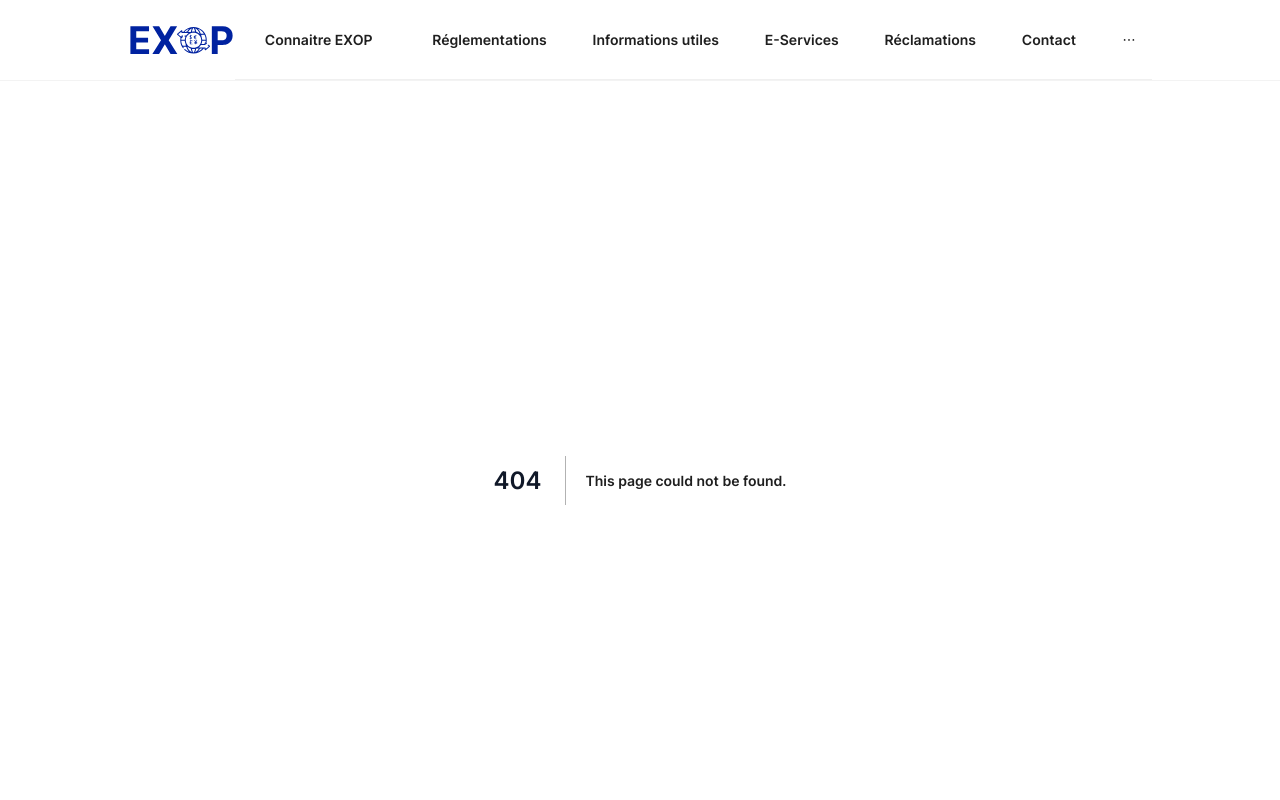
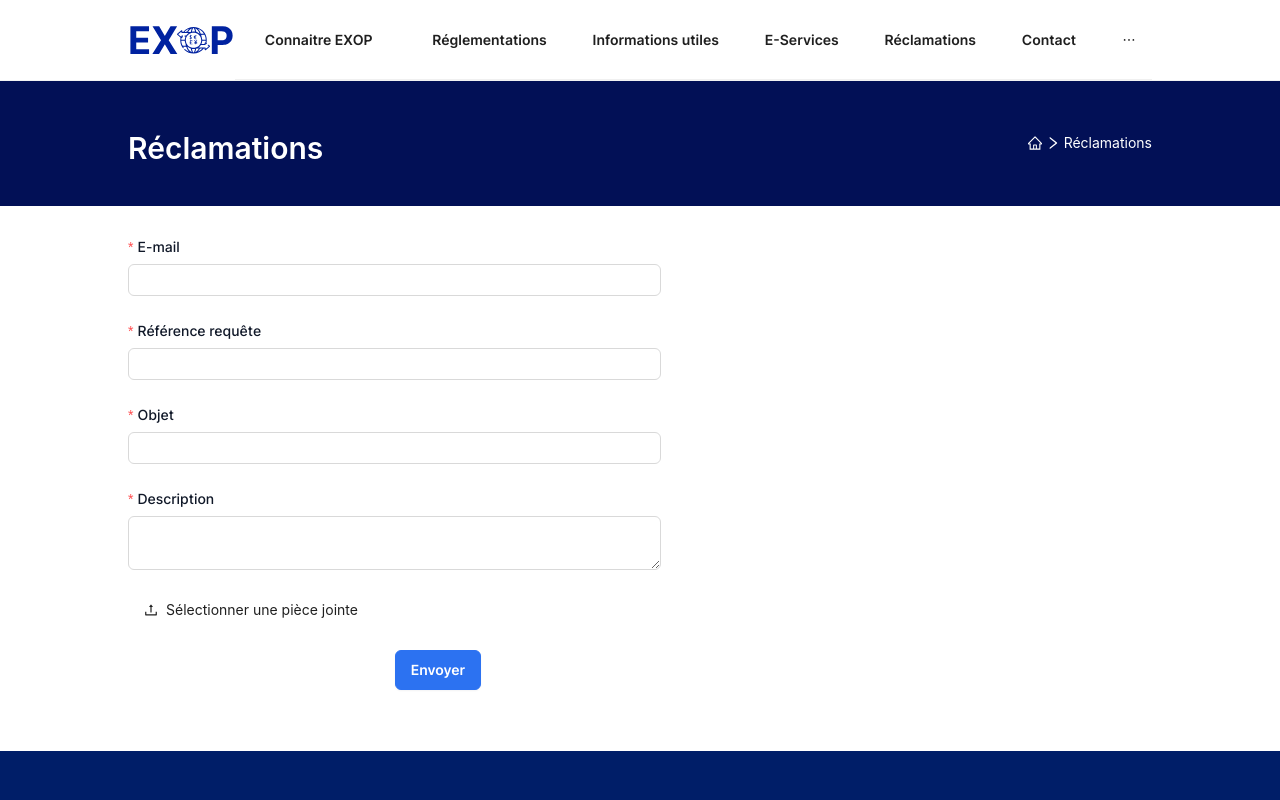
Before and after one commit to Arfaoui11/exop-public, a Next.js app: page /Claims in a window 1280 px wide. Before the commit this address had no page. Shown: the top 800 px of the page. Built offline with nearby package versions, Linux system fonts and the light colour scheme.

Commit message:
feat: claim submit

```diff
--- a/src/layouts/Menu/menuData.tsx
+++ b/src/layouts/Menu/menuData.tsx
@@ -19,7 +19,7 @@ const menuData: Menu[] = [
   },
   {
     title: "Réclamations",
-    path: "/404",
+    path: "/Claims",
   },
   {
     title: "Contact",
--- /dev/null
+++ b/src/pages/Claims/index.tsx
@@ -0,0 +1,126 @@
+import { UploadOutlined } from '@ant-design/icons';
+import BannerPage from '@src/components/Banner/BannerPage';
+import { ClaimType } from '@src/types/claim';
+import { ObjectKey, serverErrors } from '@src/utils/server-errors';
+import "animate.css/animate.min.css";
+import { Alert, Button, Form, Input, Modal, Upload } from 'antd';
+import { useRouter } from 'next/navigation';
+import { useState } from 'react';
+
+
+export default function Claims() {
+
+  const [isLoading, setIsLoading] = useState<boolean>(false);
+  const [isModalOpen, setIsModalOpen] = useState<boolean>(false);
+  const [error, setError]= useState<string>();
+  const {Item} = Form;
+  const router = useRouter();
+
+  async function  submit (values: ClaimType) {
+    setIsLoading(true);
+    const formData = new FormData();
+    formData.append('properties', JSON.stringify(values));
+    if (values.files)
+    values.files.fileList.forEach((file) => {
+      const blob = new Blob([file], { type: file.type });
+      formData.append(`files`, blob, file.name);
+    });
+    try {
+      const response = await fetch('http://192.168.34.135:7001/api/claims', {
+      method: 'POST',
+      body: formData,
+    })
+      const data = await response.json();
+      const msg = data.error as ObjectKey;
+
+      //if (data.error){
+      //setError(serverErrors[msg])
+      //setIsLoading(false);
+      //}
+      //else {
+        setIsModalOpen(true)
+      //};
+    } catch (error) {
+      setError('Network Error');
+      setIsLoading(false);
+    }
+  }
+    const handleOk = () => {
+    setIsLoading(false);
+    setIsModalOpen(false);
+    router.push('/')
+  };
+  return (
+  <>
+  <BannerPage title="Réclamations" />
+  <div className='content-wrapper page-section'>
+  <Form
+    name="claim"
+    labelCol={{ span: 8 }}
+    wrapperCol={{ span: 16 }}
+    layout="vertical"
+    style={{ maxWidth: 800 }}
+    onFinish={submit}
+    autoComplete="off"
+  >
+    <Item
+      label="E-mail"
+      name="email"
+      rules={[{ required: true, message: 'champs obligatoire!' },{ type: 'email', message: 'email non valide'}]}
+    >
+      <Input />
+    </Item>
+
+    <Item
+      label="Référence requête"
+      name="reference"
+      rules={[{ required: true, message: 'champs obligatoire!' }]}
+    >
+      <Input />
+    </Item>
+
+    <Item
+      label="Objet"
+      name="objet"
+      rules={[{ required: true, message: 'champs obligatoire!' }]}
+    >
+      <Input />
+    </Item>
+
+    <Item
+      label="Description"
+      name="description"
+      rules={[{ required: true, message: 'champs obligatoire!' }]}
+    >
+      <Input.TextArea />
+    </Item>
+
+      <Item name="files">
+        <Upload multiple={false} beforeUpload={() => false}>
+          <Button
+            block
+            icon={<UploadOutlined />}
+            type="text"
+          >
+            Sélectionner une pièce jointe
+          </Button>
+        </Upload>
+      </Item>
+
+    <Form.Item wrapperCol={{ offset: 8, span: 16 }}>
+      <Button type="primary" htmlType="submit" loading={isLoading}>
+        Envoyer
+      </Button>
+    </Form.Item>
+    {error && ( <Alert message={error} type="error" /> )}
+  </Form>
+  </div>
+  <Modal
+    title="Succès"
+    open={isModalOpen}
+    footer={[<Button key="submit" type="primary"  onClick={handleOk}>OK</Button>]}>
+    <p>Réclamation envoyée</p>
+  </Modal>
+    </>
+  )
+}
--- /dev/null
+++ b/src/types/claim.ts
@@ -0,0 +1,9 @@
+export type ClaimType = {
+  id: string;
+  object: string;
+  description: string;
+  files: {
+    file: File;
+    fileList: File[];
+  };
+}
--- /dev/null
+++ b/src/types/errors.ts
@@ -0,0 +1,3 @@
+export type ServerErrorsType = {
+  unauthorized: string;
+}
--- /dev/null
+++ b/src/utils/server-errors.ts
@@ -0,0 +1,7 @@
+import { ServerErrorsType } from "@src/types/errors";
+
+export const serverErrors: ServerErrorsType = {
+    unauthorized: 'Non authorisé',
+}
+
+export type ObjectKey = keyof typeof serverErrors;
```
